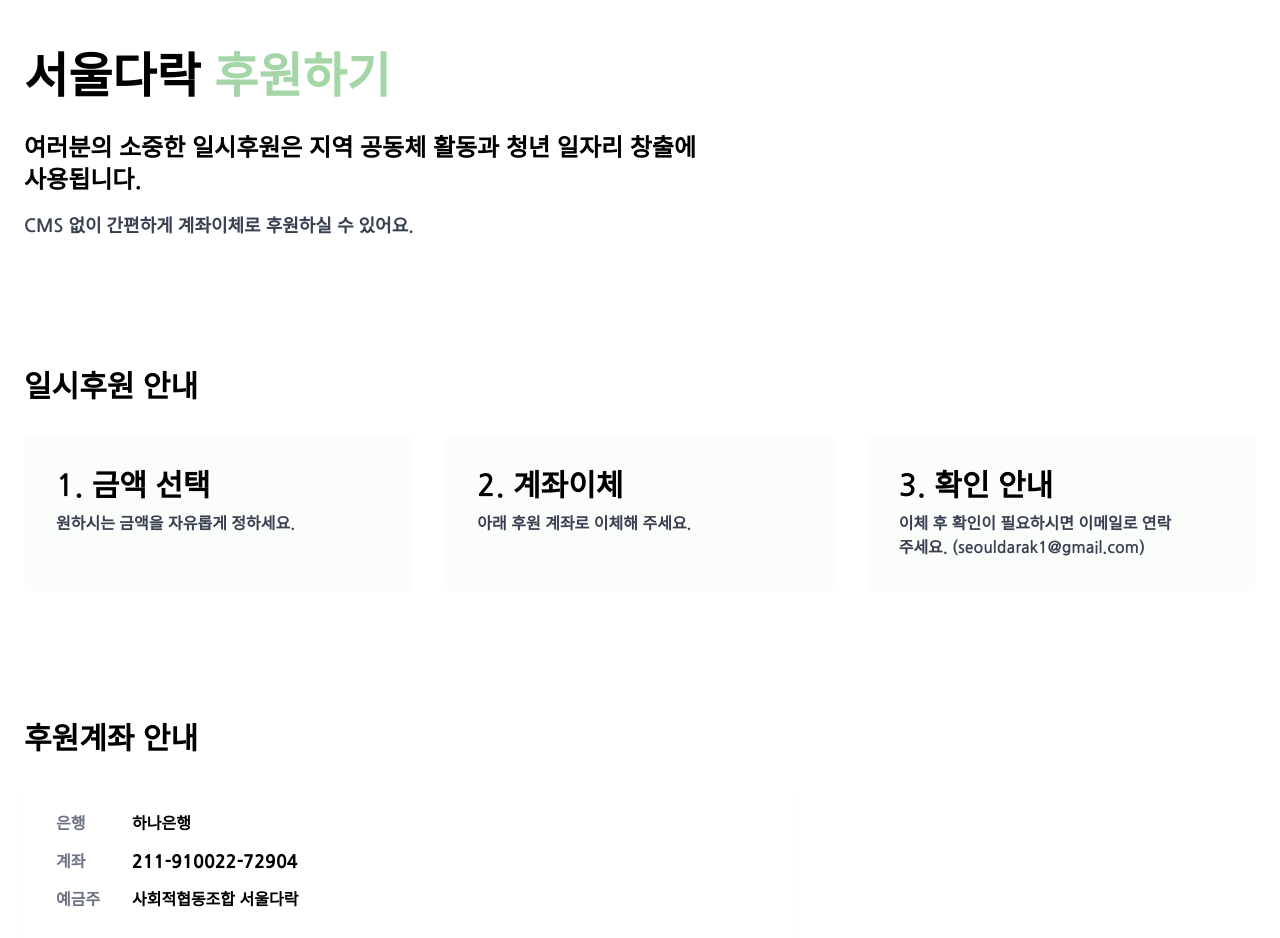
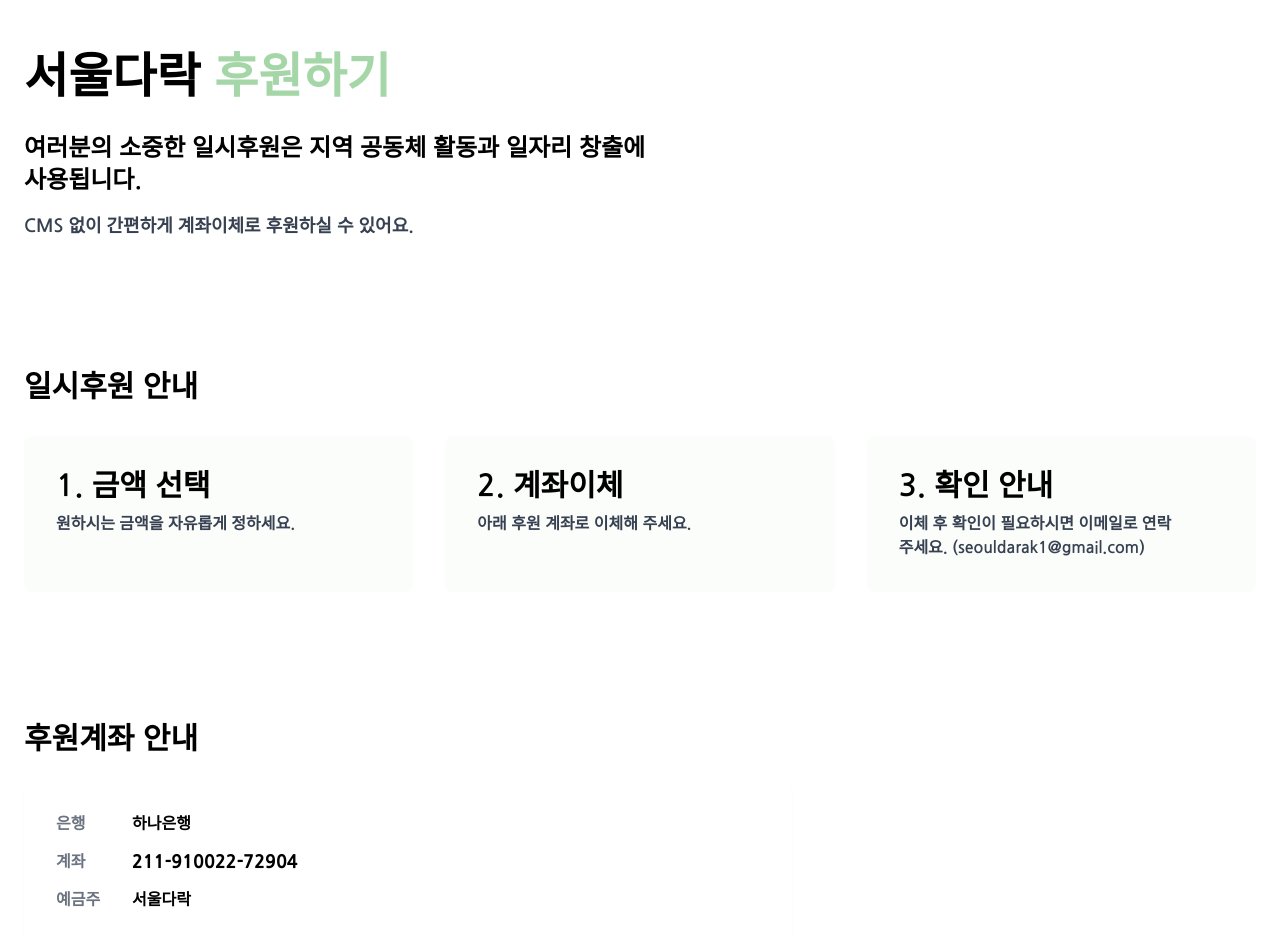
Before and after one commit to kimcj7957/seoul_darak, a Next.js app: page /donation in a window 1280 px wide. Shown: the part 140-1078 px from the top of the page. Built offline with nearby package versions, Linux system fonts and the light colour scheme; a web font is replaced by a local one.

Commit message:
fixing text

```diff
--- a/src/app/donation/page.js
+++ b/src/app/donation/page.js
@@ -6,7 +6,7 @@
 
   const bankName = '하나은행';
   const accountNumber = '211-910022-72904';
-  const accountHolder = '사회적협동조합 서울다락';
+  const accountHolder = '서울다락';
 
   const copyAccountInfoToClipboard = async (value) => {
     // Modern API (secure contexts/browsers)
@@ -59,7 +59,7 @@
             서울다락 <span className="text-[#A5D6A7]">후원하기</span>
           </h1>
           <p className="text-xl sm:text-2xl mb-4 max-w-2xl font-bold text-black">
-            여러분의 소중한 일시후원은 지역 공동체 활동과 청년 일자리 창출에 사용됩니다.
+            여러분의 소중한 일시후원은 지역 공동체 활동과 일자리 창출에 사용됩니다.
           </p>
           <p className="text-base sm:text-lg text-gray-700 max-w-3xl">
             CMS 없이 간편하게 계좌이체로 후원하실 수 있어요.
```
